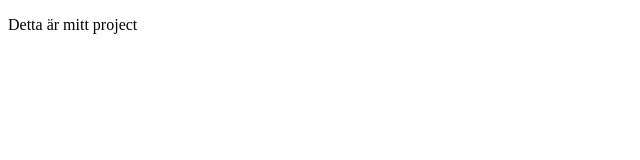
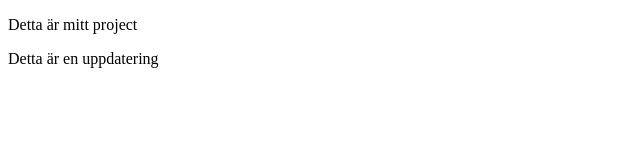
Before and after one commit to MauMit/GritJWS23, a plain HTML site: page index.html in a window 1280 px wide. Shown: the whole page, without its empty margins (0-640 px from the left). Drawn offline with Linux system fonts and the light colour scheme.

Commit message:
uppdaterat index.html

```diff
--- a/index.html
+++ b/index.html
@@ -1,12 +1,16 @@
 <!DOCTYPE html>
 <html lang="en">
+
 <head>
     <meta charset="UTF-8">
     <meta http-equiv="X-UA-Compatible" content="IE=edge">
     <meta name="viewport" content="width=device-width, initial-scale=1.0">
     <title>Document</title>
 </head>
+
 <body>
     <p>Detta är mitt project</p>
+    <p>Detta är en uppdatering</p>
 </body>
+
 </html>
```
